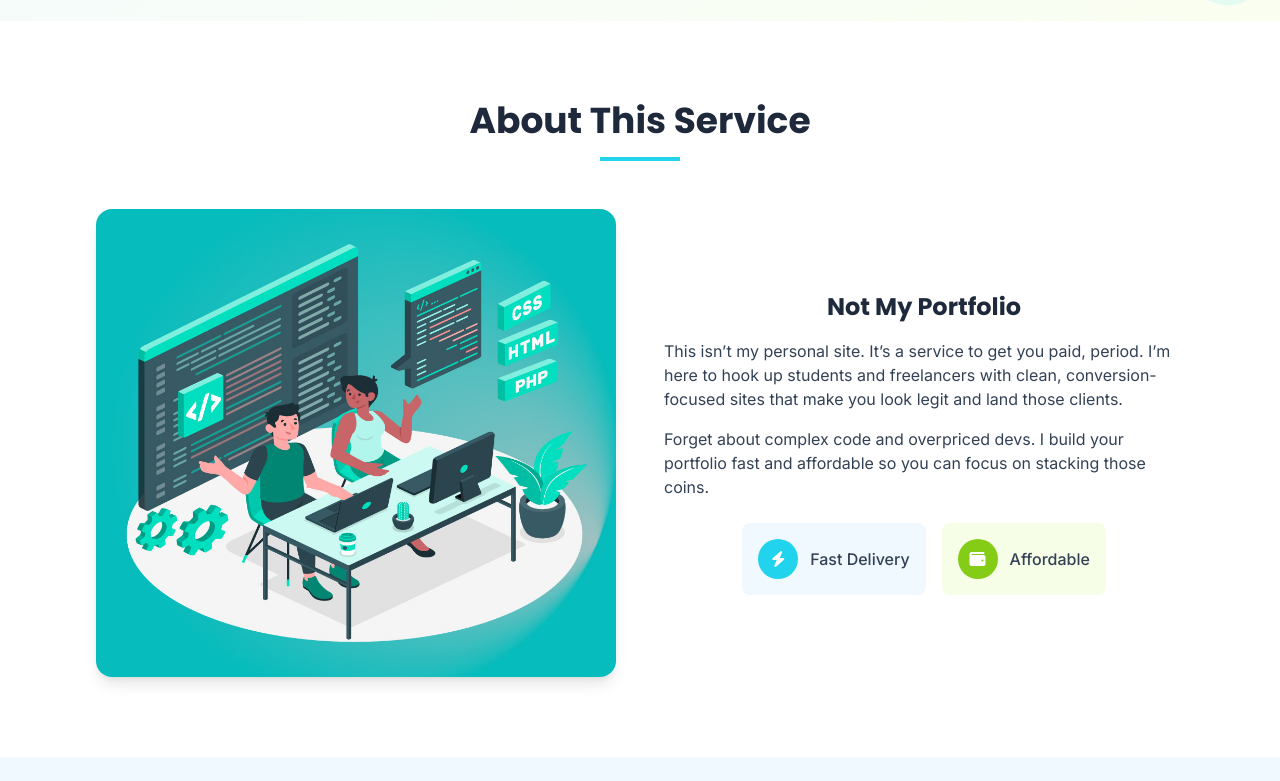
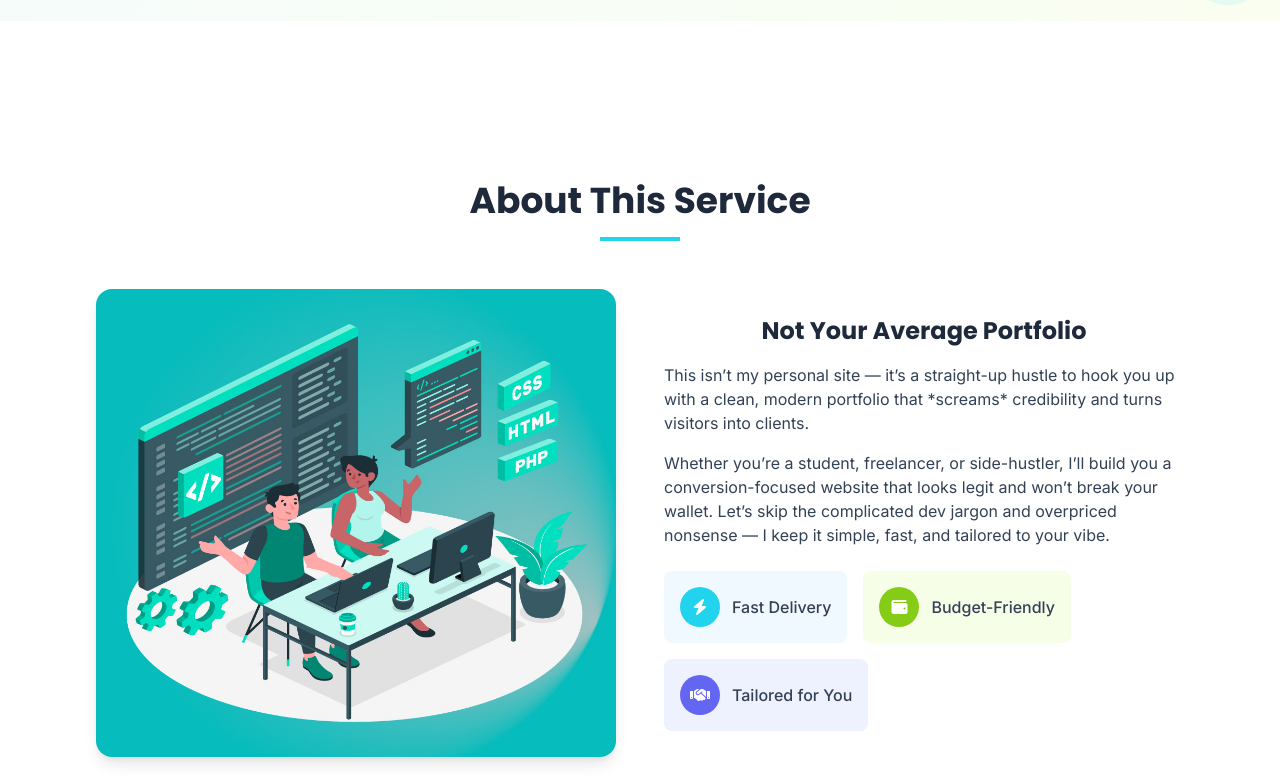
Before and after one commit to VIPERtips/tadiwa_dev_solutions, a plain HTML site: page index.html in a window 1280 px wide. Shown: the part 779-1560 px from the top of the page. Drawn offline with nearby package versions, Linux system fonts and the light colour scheme.

Commit message:
Update index.html

```diff
--- a/index.html
+++ b/index.html
@@ -212,6 +212,7 @@
 
    <!-- About Section -->
 <section id="about" class="py-20 bg-white flex flex-col items-center text-center">
+<section id="about" class="py-20 bg-white flex flex-col items-center text-center">
   <div class="max-w-6xl w-full px-4 sm:px-6 lg:px-8 fade-in">
     <h2 class="text-3xl md:text-4xl font-bold text-[#1e293b] mb-4">About This Service</h2>
     <div class="w-20 h-1 bg-[#22d3ee] mx-auto mb-12"></div>
@@ -226,13 +227,12 @@
       </div>
 
       <div class="md:w-1/2 flex flex-col justify-center items-center text-left md:text-left">
-        <h3 class="text-2xl font-bold text-[#1e293b] mb-4">Not My Portfolio</h3>
+        <h3 class="text-2xl font-bold text-[#1e293b] mb-4">Not Your Average Portfolio</h3>
         <p class="text-[#334155] mb-4">
-          This isn’t my personal site. It’s a service to get you paid, period.
-          I’m here to hook up students and freelancers with clean, conversion-focused sites that make you look legit and land those clients.
+          This isn’t my personal site — it’s a straight-up hustle to hook you up with a clean, modern portfolio that *screams* credibility and turns visitors into clients.
         </p>
         <p class="text-[#334155] mb-6">
-          Forget about complex code and overpriced devs. I build your portfolio fast and affordable so you can focus on stacking those coins.
+          Whether you’re a student, freelancer, or side-hustler, I’ll build you a conversion-focused website that looks legit and won’t break your wallet. Let’s skip the complicated dev jargon and overpriced nonsense — I keep it simple, fast, and tailored to your vibe.
         </p>
         <div class="flex flex-wrap justify-center md:justify-start gap-4">
           <div class="bg-[#f0f9ff] p-4 rounded-lg flex items-center">
@@ -245,7 +245,13 @@
             <div class="w-10 h-10 bg-[#84cc16] rounded-full flex items-center justify-center mr-3">
               <i class="fas fa-wallet text-white"></i>
             </div>
-            <span class="font-medium">Affordable</span>
+            <span class="font-medium">Budget-Friendly</span>
+          </div>
+          <div class="bg-[#eef2ff] p-4 rounded-lg flex items-center">
+            <div class="w-10 h-10 bg-[#6366f1] rounded-full flex items-center justify-center mr-3">
+              <i class="fas fa-handshake text-white"></i>
+            </div>
+            <span class="font-medium">Tailored for You</span>
           </div>
         </div>
       </div>
```
